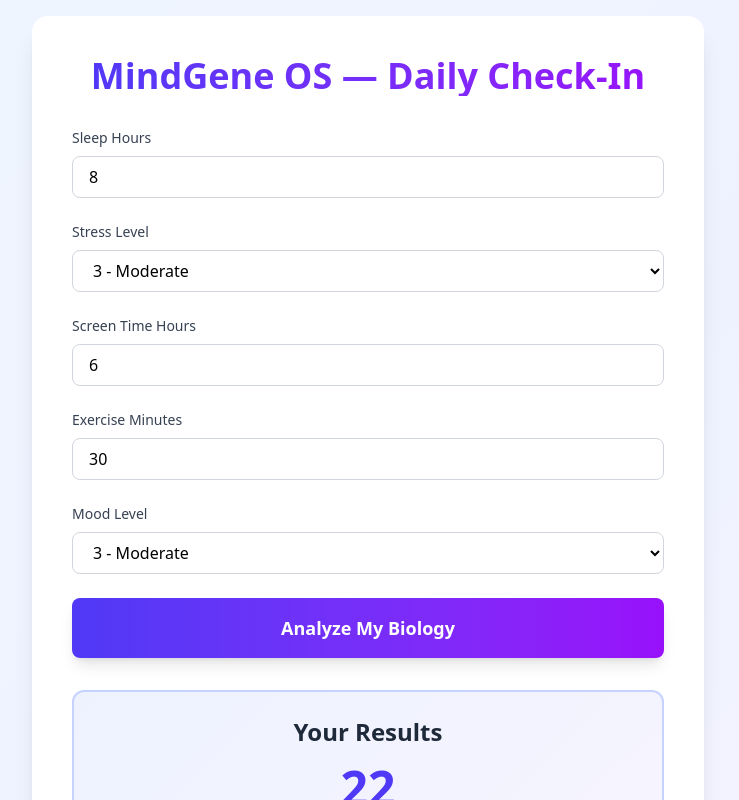
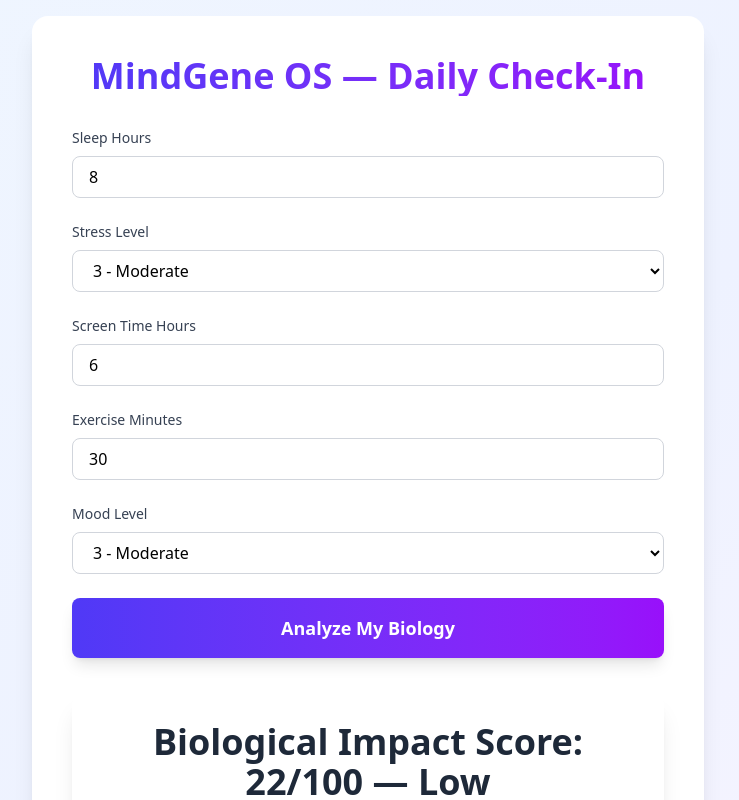
Before and after one commit to anyanwua/Hackathon-Project, a React (Vite) app: page / in a window 1280 px wide. Both pictures are taken after a click on the button "Analyze My Biology". Shown: the top 800 px of the page, without its empty margins (272-1011 px from the left). Built offline with nearby package versions, Linux system fonts and the light colour scheme.

Commit message:
Redesign results section with progress bar and cleaner card layout

```diff
--- a/src/App.tsx
+++ b/src/App.tsx
@@ -147,47 +147,43 @@ function App() {
           </form>
 
           {result && (
-            <div className="mt-8 p-6 bg-gradient-to-br from-indigo-50 to-purple-50 rounded-xl border-2 border-indigo-200">
-              <h2 className="text-2xl font-bold text-gray-800 mb-4 text-center">Your Results</h2>
+            <div className="mt-8 bg-white rounded-2xl shadow-xl p-6 md:p-8">
+              {/* Large bold score and category */}
+              <div className="text-center mb-6">
+                <h2 className="text-3xl md:text-4xl font-bold text-gray-800 mb-4">
+                  Biological Impact Score: {result.score}/100 — {result.category}
+                </h2>
 
-              <div className="text-center mb-6">
-                <div className="inline-block">
-                  <div className="text-5xl font-bold text-indigo-600 mb-2">{result.score}</div>
-                  <div className="text-sm text-gray-600">Biological Impact Score</div>
+                {/* Horizontal progress bar */}
+                <div className="w-full bg-gray-200 rounded-full h-4 md:h-5 mb-6 overflow-hidden">
+                  <div
+                    className={`h-full rounded-full transition-all duration-500 ${
+                      result.category === 'Low' ? 'bg-green-500' :
+                      result.category === 'Moderate' ? 'bg-yellow-500' :
+                      'bg-red-500'
+                    }`}
+                    style={{ width: `${result.score}%` }}
+                  />
                 </div>
               </div>
 
-              <div className="grid grid-cols-1 md:grid-cols-2 gap-4 mb-4">
-                <div className="bg-white p-4 rounded-lg">
-                  <div className="text-sm text-gray-600 mb-1">Category</div>
-                  <div className={`text-xl font-semibold ${
-                    result.category === 'High' ? 'text-green-600' :
-                    result.category === 'Moderate' ? 'text-yellow-600' :
-                    'text-red-600'
-                  }`}>
-                    {result.category}
-                  </div>
-                </div>
-                <div className="bg-white p-4 rounded-lg">
-                  <div className="text-sm text-gray-600 mb-1">Persona</div>
-                  <div className="text-xl font-semibold text-indigo-600">
+              {/* Message */}
+              <div className="mb-6">
+                <p className="text-gray-700 text-base md:text-lg leading-relaxed text-center">
+                  {result.message}
+                </p>
+              </div>
+
+              {/* Persona section */}
+              <div className="border-t border-gray-200 pt-6">
+                <div className="text-center mb-3">
+                  <div className="text-2xl md:text-3xl font-bold text-indigo-600 mb-2">
                     {result.persona}
                   </div>
                 </div>
-              </div>
-
-              <div className="bg-white p-4 rounded-lg mb-4">
-                <div className="text-sm text-gray-600 mb-2">Persona Description</div>
-                <div className="text-gray-800 leading-relaxed">
+                <p className="text-gray-600 text-sm md:text-base leading-relaxed text-center">
                   {result.personaDescription}
-                </div>
-              </div>
-
-              <div className="bg-white p-4 rounded-lg">
-                <div className="text-sm text-gray-600 mb-2">Message</div>
-                <div className="text-gray-800 leading-relaxed">
-                  {result.message}
-                </div>
+                </p>
               </div>
             </div>
           )}
```
